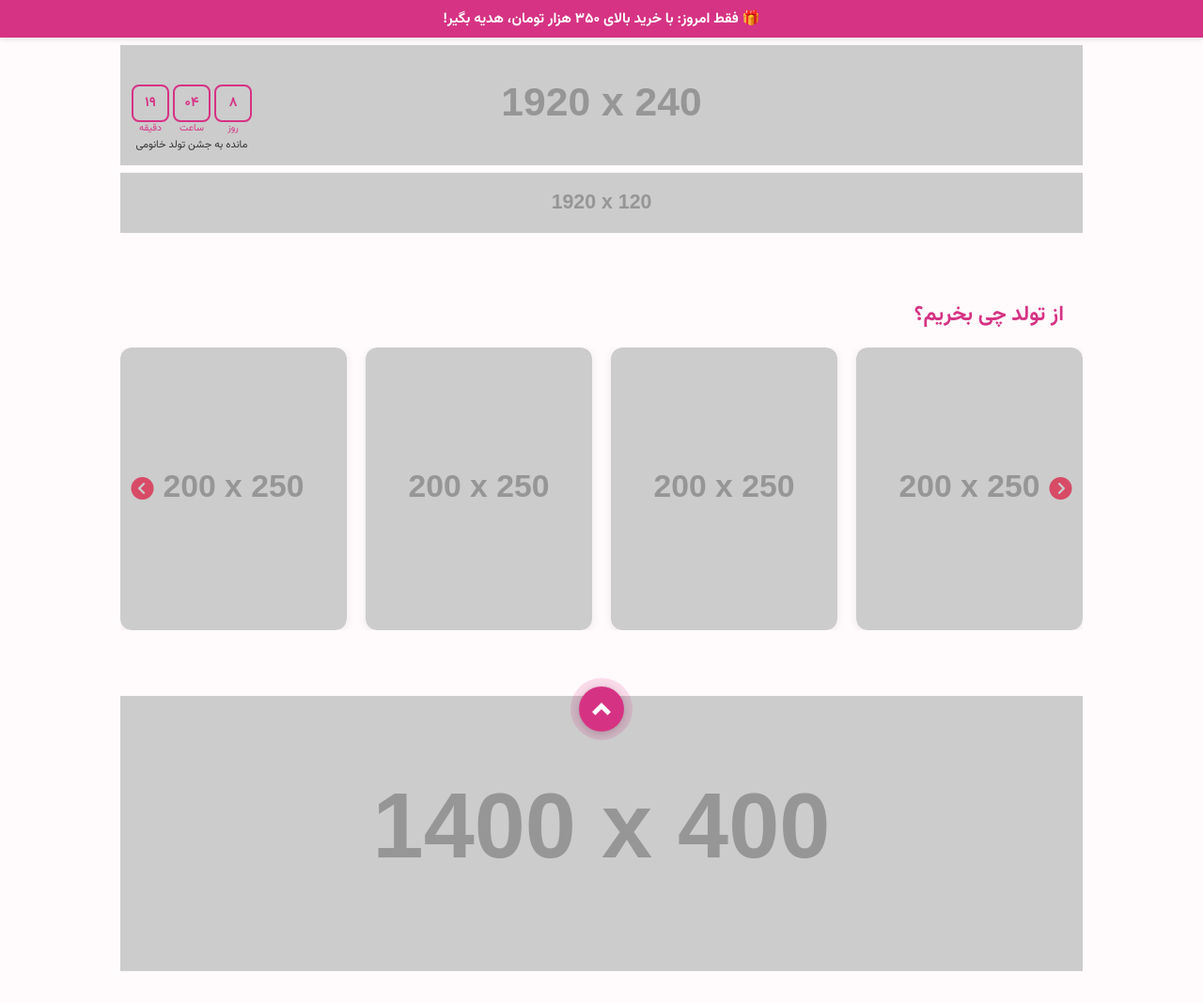
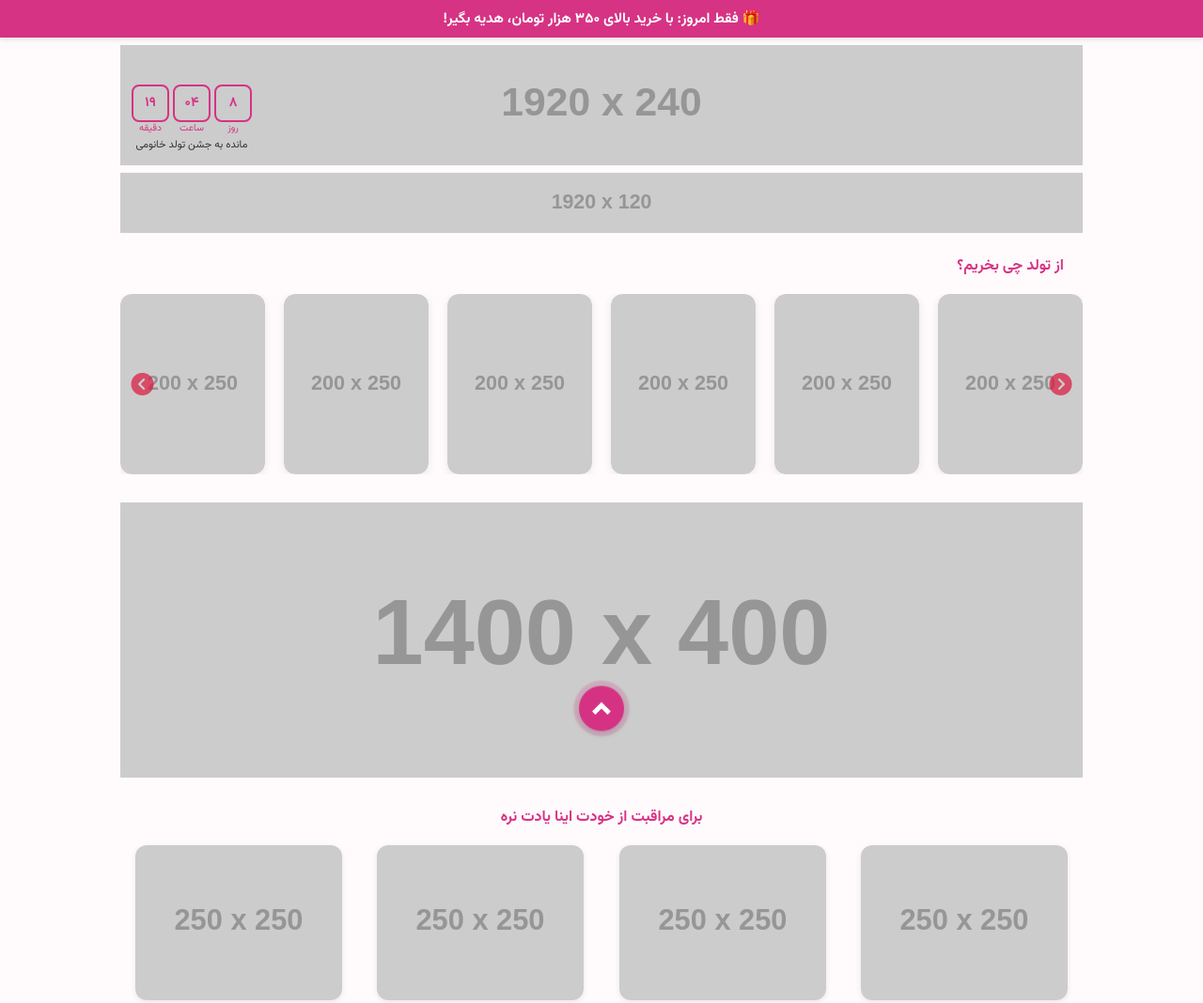
Before and after one commit to AbbasiSaeid/AbbasiSaeid.github.io, a plain HTML site: page index.html in a window 1280 px wide. Shown: the top 1068 px of the page at 94% size. Drawn offline with nearby package versions, Linux system fonts and the light colour scheme; placeholder pictures from the web are drawn by us.

Commit message:
more changes

```diff
--- a/index.html
+++ b/index.html
@@ -299,7 +299,7 @@
     <script src="https://cdn.jsdelivr.net/npm/swiper@11/swiper-bundle.min.js"></script>
     <script>
         const swiper = new Swiper(".mySwiper", {
-            slidesPerView: 1.5,
+            slidesPerView: 2.5,
             spaceBetween: 12,
             grabCursor: true,
             freeMode: true,
@@ -310,7 +310,7 @@
             },
             breakpoints: {
                 768: {
-                    slidesPerView: 4,
+                    slidesPerView: 6,
                     spaceBetween: 20
                 }
             }
--- a/styles.css
+++ b/styles.css
@@ -28,12 +28,12 @@ h2,
 h3 {
   color: #d63384;
   text-align: center;
-  margin-top: 40px;
+  /* margin-top: 40px; */
 }
 
 /* Sections */
 section {
-  padding: 30px 0;
+  padding: 10px 0;
 }
 
 .container {
@@ -245,7 +245,7 @@ section {
 
 .carousel-title {
   text-align: right;
-  font-size: 1.4em;
+  font-size: 1em;
   margin-bottom: 16px;
   color: #d63384;
   padding-right: 20px;
@@ -330,7 +330,7 @@ i {
 }
 
 .category-title {
-  font-size: 1.4em;
+  font-size: 1em;
   font-weight: bold;
   color: #d63384;
   direction: rtl;
```
